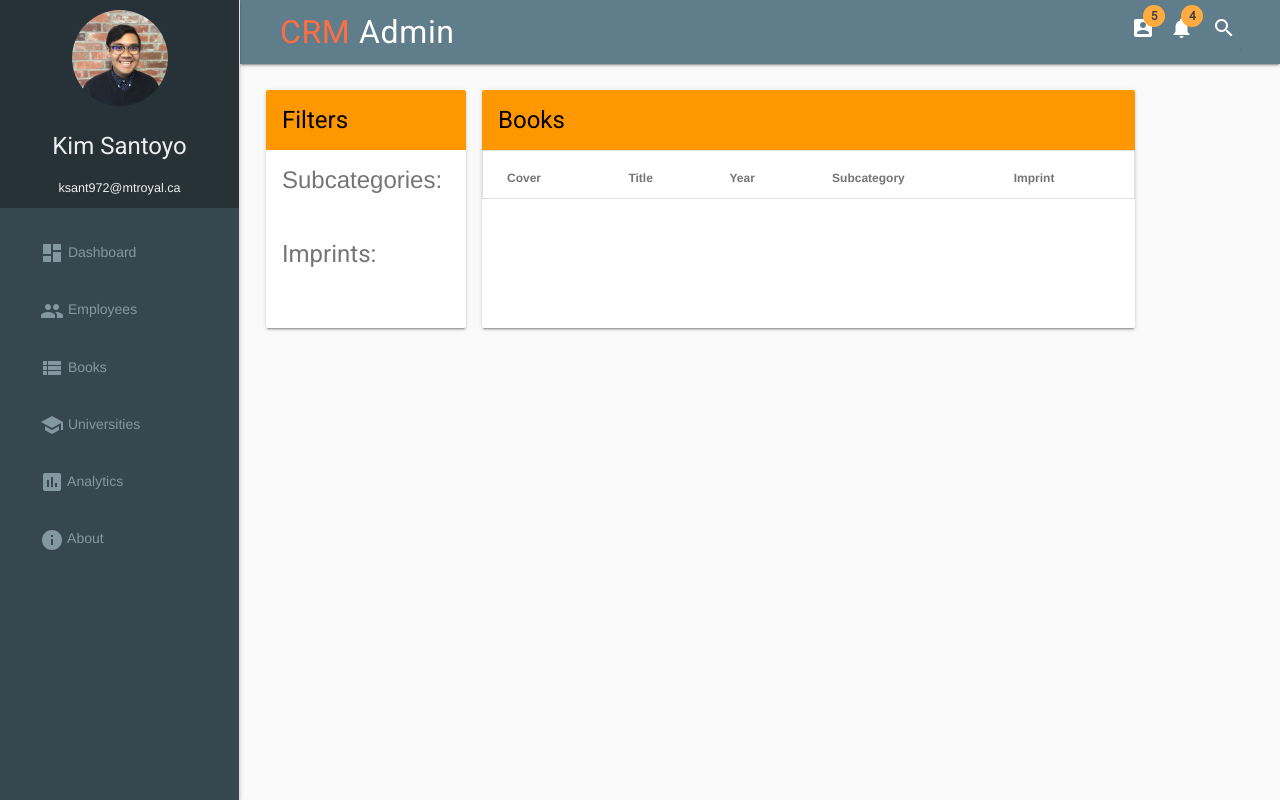
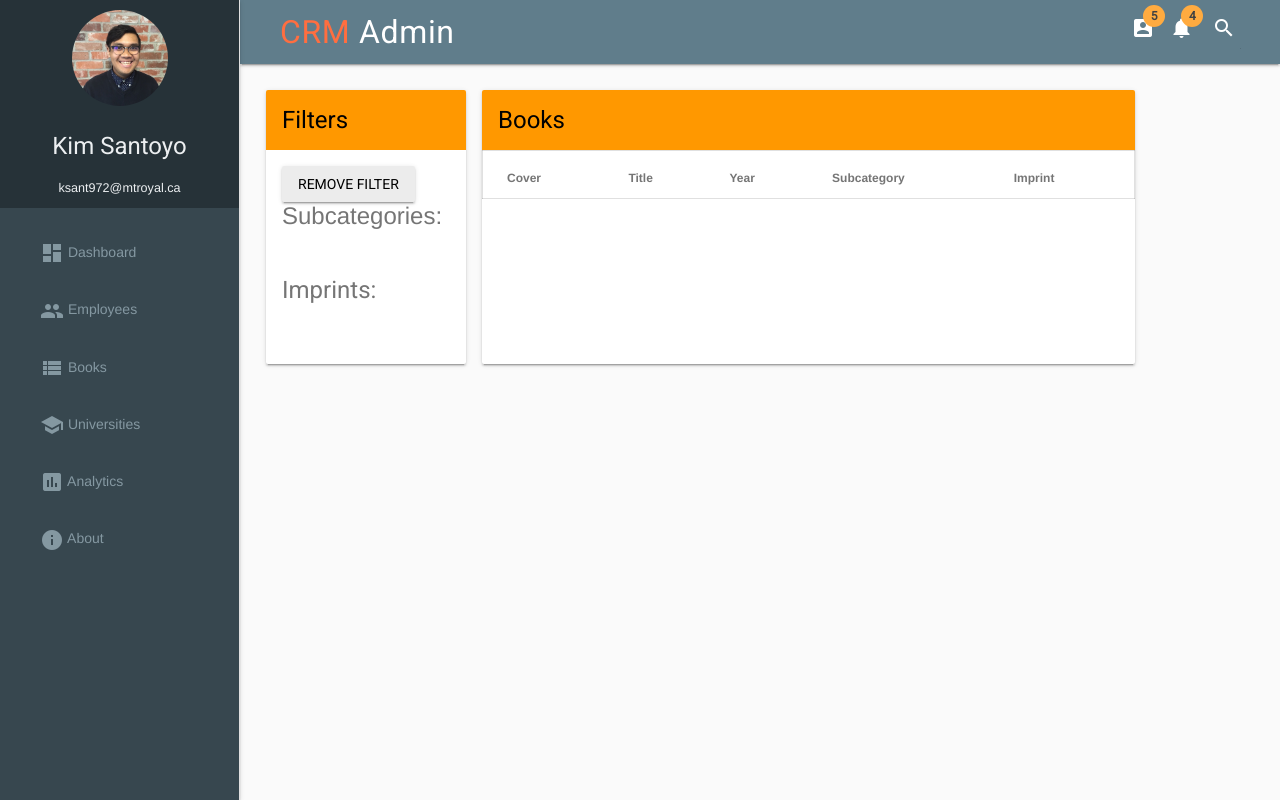
Before and after one commit to kcsantoyo/ksant972-comp3512-assign3, a PHP site: page /browse-books.php?id=1 in a window 1280 px wide. Run offline with PHP 8.4, Linux system fonts and the light colour scheme; data that the repository does not hold is empty; some libraries are stand-ins or nearby versions.

Commit message:
added remove filters

```diff
--- a/browse-books.php
+++ b/browse-books.php
@@ -39,9 +39,13 @@
                 <h2 class="mdl-card__title-text">Filters</h2>
             </div>
              <div class="mdl-card__supporting-text">
+                 <div>
+                   <a href="browse-books.php" class="mdl-button mdl-js-button mdl-button--raised mdl-js-ripple-effect">Remove Filter</a>
+                 </div>
                 <?php
                 echo "<p class='mdl-card__title-text'>Subcategories:<p>";
                 $sql = "Select * from Subcategories;";
+
                 echo "<ul class='demo-list-item mdl-list'>";
                 foreach($pdo->query($sql) as $row){
                     echo"<li><a href='browse-books.php?subcategory=".$row["SubcategoryID"]."'>".$row["SubcategoryName"]."</a></li>";
```
Also changed, not shown: browse-universities.php (+7 -1 lines).
